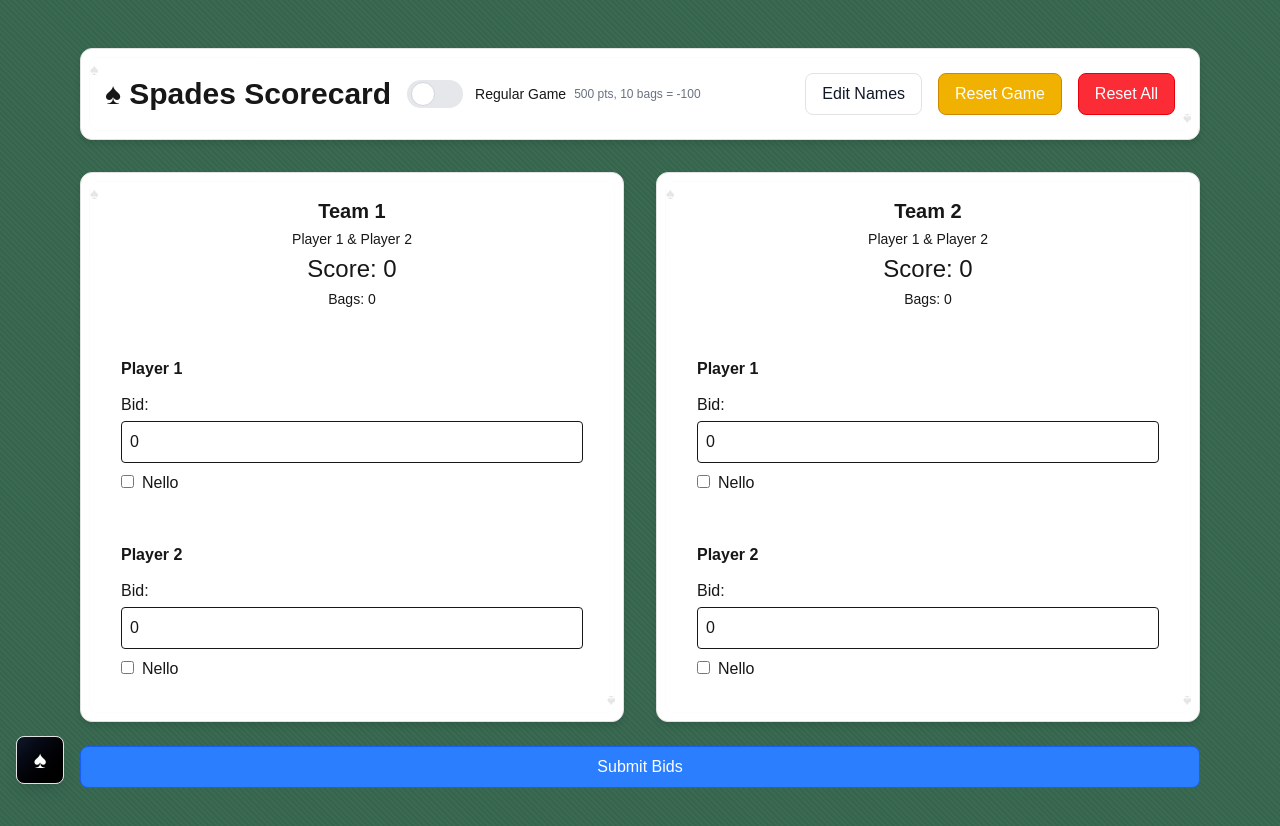
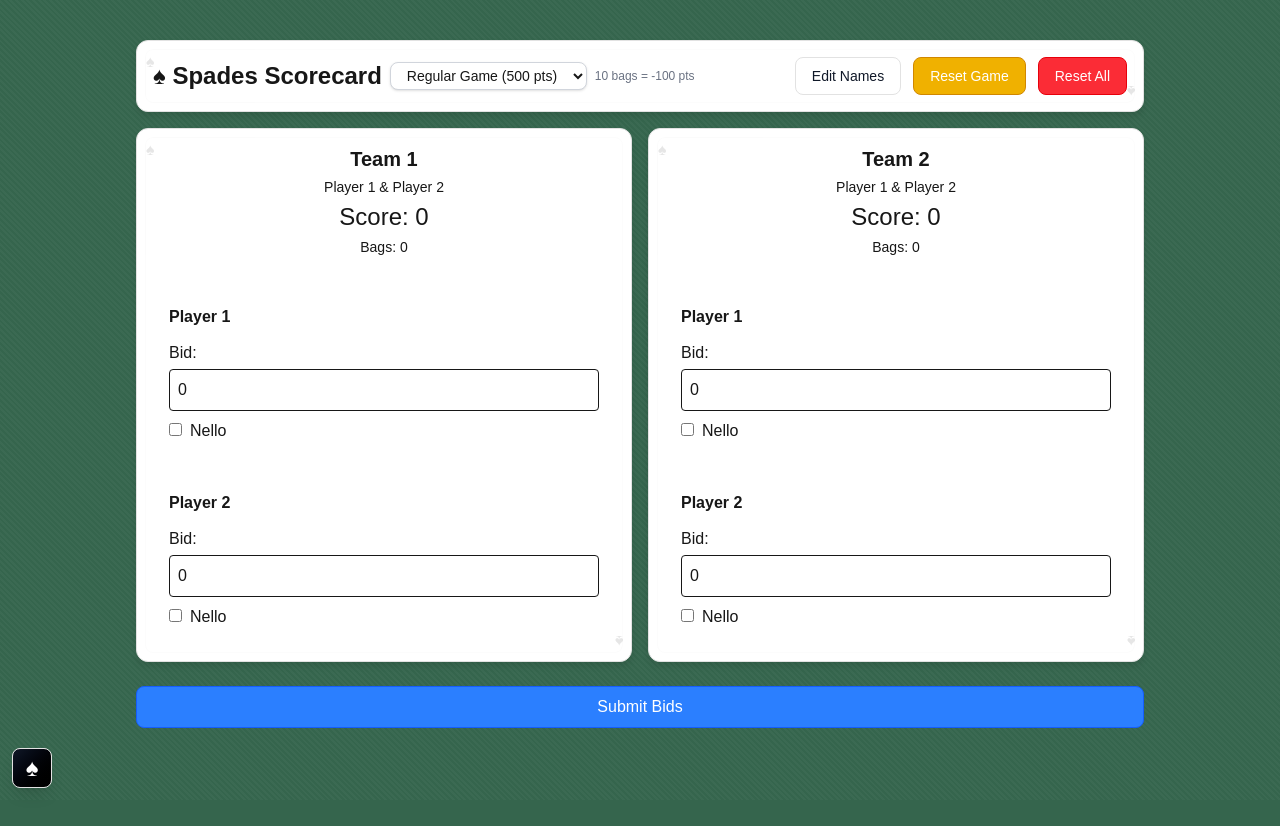
Before and after one commit to apandey16/spades_scorecard, a Next.js app: page / in a window 1280 px wide. Shown: the top 826 px of the page. After the commit the page ends 800 px from the top, so only its background shows below. Built offline with nearby package versions, Linux system fonts and the light colour scheme.

Commit message:
added baseline tournement rule stuff

```diff
--- a/app/components/SpadesGame.tsx
+++ b/app/components/SpadesGame.tsx
@@ -13,6 +13,7 @@ interface TeamScore {
 interface Player {
   bid: number;
   isNello: boolean;
+  isBlindNello: boolean;
   nelloSuccess?: boolean;
 }
 
@@ -32,6 +33,7 @@ interface Round {
 const initialPlayerState: Player = {
   bid: 0,
   isNello: false,
+  isBlindNello: false,
 };
 
 const initialRoundState: Round = {
@@ -60,7 +62,7 @@ The Deal:
 The first dealer is chosen by a draw for high card, and thereafter the turn to deal proceeds clockwise. The entire deck is dealt one at a time, face down, beginning on the dealer's left. The players then pick up their cards and arrange them by suits and rank.
 
 The Bidding:
-Each player decides how many tricks they will be able to take and the total number of tricks that need to be won by the team is the sum of what each player bid. The player to the dealer's left starts the bidding and, in turn, each player states how many tricks they expect to win. Any player can call 'nello' which implies that they are bidding 0 wins. The total number of tricks between all 4 players must be less than or equal to 13.
+Each player decides how many tricks (or hands) they will be able to win and the total number of tricks that need to be won by the team is the sum of what each player bid. The player to the dealer's left starts the bidding and, in turn, each player states how many tricks they expect to win. Any player can call 'nello' which implies that they are bidding 0 wins. The total number of tricks between all 4 players must be less than or equal to 13.
 
 The Play:
 The player on the dealer's left makes the opening lead, and players must follow suit, if possible. If a player cannot follow suit, they may play a trump or discard. The trick is won by the player who plays the highest trump or if no trump was played, the player who played the highest card in the suit led. The player who wins the trick leads next. Play continues until none of the players have any cards left. Each hand is worth 13 tricks. Spades cannot be led unless played previously or player to lead has nothing but Spades in their hand.
@@ -69,6 +71,8 @@ How to Keep Score:
 The game is scored as a team. If one person on the team bids 3 tricks and the other bids 4 tricks, the team as a whole needs to win seven tricks to make the contract.
 
 For making the contract (the number of tricks bid), the team scores 10 points for each trick bid. If a player called 'nello' and successfully didn't win a single trick, they gained 100 points, otherwise they lose 100 points. For each overtrick won, the team recives a 'bag' and a deduction of 100 points is made every time a team accumulates 10 bags throughout the game. Thus, the object is always to fulfill the bid exactly.
+
+When a team is behind by 250 points or more, their players have the option to call a 'blind nello'. A blind nello is worth 200 points if successful (no tricks won) but also loses 200 points if failed (any tricks won). This provides a strategic comeback mechanism for teams that are significantly behind.
 
 For example, if the team's bid is Seven and they make seven tricks, the score would be 70. If the bid was Five and the team won eight tricks, the score would be 50 points: 50 points for the bid, and 3 bags for the three overtricks.
 
@@ -103,10 +107,16 @@ export default function SpadesGame() {
   const [history, setHistory] = useState<Round[]>([]);
   const [isEditing, setIsEditing] = useState(false);
   const [isShortGame, setIsShortGame] = useState(false);
+  const [isTournamentRules, setIsTournamentRules] = useState(false);
+  const [isFinalsGame, setIsFinalsGame] = useState(false);
+  const [isDoubleNilAllowed, setIsDoubleNilAllowed] = useState(false);
   const [isHydrated, setIsHydrated] = useState(false);
   const [showRules, setShowRules] = useState(false);
   const [editingHistoryIndex, setEditingHistoryIndex] = useState<number | null>(null);
   const [editingRound, setEditingRound] = useState<Round | null>(null);
+  const [totalBagsTeam1, setTotalBagsTeam1] = useState(0);
+  const [totalBagsTeam2, setTotalBagsTeam2] = useState(0);
+  const [roundNumber, setRoundNumber] = useState(1);
 
   // Handle hydration and localStorage in a single useEffect
   useEffect(() => {
@@ -167,9 +177,9 @@ export default function SpadesGame() {
     players.forEach(player => {
       if (player.isNello) {
         if (player.nelloSuccess) {
-          newScore.score += 100;
+          newScore.score += player.isBlindNello ? 200 : 100;
         } else {
-          newScore.score -= 100;
+          newScore.score -= player.isBlindNello ? 200 : 100;
         }
       } else {
         totalBid += player.bid;
@@ -186,7 +196,19 @@ export default function SpadesGame() {
     newScore.bags += totalBags;
 
     // Check for bag penalty based on game type
-    if (isShortGame) {
+    if (isTournamentRules) {
+      if (isFinalsGame) {
+        while (newScore.bags >= 10) {
+          newScore.score -= 100;
+          newScore.bags -= 10;
+        }
+      } else {
+        while (newScore.bags >= 5) {
+          newScore.score -= 50;
+          newScore.bags -= 5;
+        }
+      }
+    } else if (isShortGame) {
       while (newScore.bags >= 5) {
         newScore.score -= 50;
         newScore.bags -= 5;
@@ -205,7 +227,12 @@ export default function SpadesGame() {
     const playerKey = `team${team}Player${player}` as keyof Round;
     let value: number | boolean;
 
-    if (field === 'isNello') {
+    if (field === 'isNello' || field === 'isBlindNello') {
+      // Prevent blind nellos in tournament mode regular games
+      if (field === 'isBlindNello' && isTournamentRules && !isFinalsGame) {
+        alert("Blind Nellos are not allowed in tournament regular games!");
+        return;
+      }
       value = e.target.checked;
     } else {
       // For bid field: handle empty input and invalid numbers
@@ -222,7 +249,8 @@ export default function SpadesGame() {
       [playerKey]: {
         ...(prev[playerKey] as Player),
         [field]: value,
-        ...(field === 'isNello' && value ? { bid: 0 } : {}),
+        ...(field === 'isNello' && value ? { bid: 0, isBlindNello: false } : {}),
+        ...(field === 'isBlindNello' && value ? { bid: 0, isNello: true } : {}),
       }
     }));
   };
@@ -321,11 +349,17 @@ export default function SpadesGame() {
     const team1PointChange = newTeam1Score.score - team1Score.score;
     const team2PointChange = newTeam2Score.score - team2Score.score;
 
-    const confirmMessage = `Round Summary:\n\n${team1Score.name}:\nPoints: ${team1Score.score} → ${newTeam1Score.score} (${team1PointChange >= 0 ? '+' : ''}${team1PointChange})\nBags: ${team1Score.bags} → ${newTeam1Score.bags}\n\n${team2Score.name}:\nPoints: ${team2Score.score} → ${newTeam2Score.score} (${team2PointChange >= 0 ? '+' : ''}${team2PointChange})\nBags: ${team2Score.bags} → ${newTeam2Score.bags}\n\nConfirm to finalize round?`;
+    // Calculate total bags for tournament mode
+    const newTotalBagsTeam1 = totalBagsTeam1 + currentRound.team1Bags;
+    const newTotalBagsTeam2 = totalBagsTeam2 + currentRound.team2Bags;
+
+    const confirmMessage = `Round Summary:\n\n${team1Score.name}:\nPoints: ${team1Score.score} → ${newTeam1Score.score} (${team1PointChange >= 0 ? '+' : ''}${team1PointChange})\nBags: ${team1Score.bags} → ${newTeam1Score.bags}\nTotal Bags: ${newTotalBagsTeam1}\n\n${team2Score.name}:\nPoints: ${team2Score.score} → ${newTeam2Score.score} (${team2PointChange >= 0 ? '+' : ''}${team2PointChange})\nBags: ${team2Score.bags} → ${newTeam2Score.bags}\nTotal Bags: ${newTotalBagsTeam2}\n\nConfirm to finalize round?`;
 
     if (window.confirm(confirmMessage)) {
       setTeam1Score(newTeam1Score);
       setTeam2Score(newTeam2Score);
+      setTotalBagsTeam1(newTotalBagsTeam1);
+      setTotalBagsTeam2(newTotalBagsTeam2);
 
       // Calculate bags for the round
       const team1RoundBags = Math.max(0, currentRound.team1Tricks -
@@ -344,14 +378,37 @@ export default function SpadesGame() {
 
       setHistory(prev => [...prev, roundWithBags]);
       setCurrentRound(initialRoundState);
+      setRoundNumber(prev => prev + 1);
 
-      // Check for game end
-      const winningScore = isShortGame ? 250 : 500;
+      // Check for game end conditions in tournament mode
+      if (isTournamentRules && !isFinalsGame) {
+        if (roundNumber >= 8 || newTeam1Score.score >= 250 || newTeam2Score.score >= 250) {
+          let winner;
+          if (newTeam1Score.score === newTeam2Score.score) {
+            // If scores are tied, use total bags as tiebreaker
+            winner = newTotalBagsTeam1 < newTotalBagsTeam2 ? team1Score.name : team2Score.name;
+          } else {
+            winner = newTeam1Score.score > newTeam2Score.score ? team1Score.name : team2Score.name;
+          }
+          setTimeout(() => {
+            alert(`Game Over! ${winner} wins!\n\nFinal Scores:\n${team1Score.name}: ${newTeam1Score.score} (${newTotalBagsTeam1} total bags)\n${team2Score.name}: ${newTeam2Score.score} (${newTotalBagsTeam2} total bags)`);
+          }, 100);
+        }
+      } else {
+        // Regular winning condition check
+        const winningScore = isTournamentRules && isFinalsGame ? 500 : (isShortGame ? 250 : 500);
         if (newTeam1Score.score >= winningScore || newTeam2Score.score >= winningScore) {
-        const winner = newTeam1Score.score > newTeam2Score.score ? team1Score.name : team2Score.name;
+          let winner;
+          if (newTeam1Score.score === newTeam2Score.score) {
+            // If scores are tied, use total bags as tiebreaker
+            winner = newTotalBagsTeam1 < newTotalBagsTeam2 ? team1Score.name : team2Score.name;
+          } else {
+            winner = newTeam1Score.score > newTeam2Score.score ? team1Score.name : team2Score.name;
+          }
           setTimeout(() => {
-          alert(`Game Over! ${winner} wins!`);
+            alert(`Game Over! ${winner} wins!\n\nFinal Scores:\n${team1Score.name}: ${newTeam1Score.score} (${newTotalBagsTeam1} total bags)\n${team2Score.name}: ${newTeam2Score.score} (${newTotalBagsTeam2} total bags)`);
           }, 100);
+        }
       }
     }
   };
@@ -411,7 +468,10 @@ export default function SpadesGame() {
     const playerKey = `team${team}Player${player}` as keyof Round;
     const playerData = currentRound[playerKey] as Player;
     const teamScore = team === 1 ? team1Score : team2Score;
+    const otherTeamScore = team === 1 ? team2Score : team1Score;
     const playerName = player === 1 ? teamScore.player1Name : teamScore.player2Name;
+    const pointDifference = otherTeamScore.score - teamScore.score;
+    const canUseBlindNello = (!isTournamentRules || isFinalsGame) && pointDifference >= 250;
 
     if (!playerData.isNello) return null;
 
@@ -448,7 +508,10 @@ export default function SpadesGame() {
     const playerKey = `team${team}Player${player}` as keyof Round;
     const playerData = currentRound[playerKey] as Player;
     const teamScore = team === 1 ? team1Score : team2Score;
+    const otherTeamScore = team === 1 ? team2Score : team1Score;
     const playerName = player === 1 ? teamScore.player1Name : teamScore.player2Name;
+    const pointDifference = otherTeamScore.score - teamScore.score;
+    const canUseBlindNello = (!isTournamentRules || isFinalsGame) && pointDifference >= 250;
 
     return (
       <div className="bg-white dark:bg-gray-700 p-4 rounded">
@@ -467,16 +530,30 @@ export default function SpadesGame() {
             className="w-full mt-1 p-2 rounded border dark:bg-gray-600"
           />
         </label>
+        <div className="space-y-2">
           <label className="block">
             <input
               type="checkbox"
               checked={playerData.isNello}
               onChange={(e) => handleInputChange(e, team, player, 'isNello')}
-            disabled={isEditing}
+              disabled={isEditing || playerData.isBlindNello}
               className="mr-2"
             />
             Nello
           </label>
+          {canUseBlindNello && (
+            <label className="block">
+              <input
+                type="checkbox"
+                checked={playerData.isBlindNello}
+                onChange={(e) => handleInputChange(e, team, player, 'isBlindNello')}
+                disabled={isEditing}
+                className="mr-2"
+              />
+              Blind Nello
+            </label>
+          )}
+        </div>
       </div>
     );
   };
@@ -669,7 +746,7 @@ export default function SpadesGame() {
       totalBags += roundBags;
 
       // Reset bags when penalty threshold is reached
-      const threshold = isShortGame ? 5 : 10;
+      const threshold = isTournamentRules ? 7 : (isShortGame ? 5 : 10);
       if (totalBags >= threshold) {
         totalBags = totalBags % threshold;
       }
@@ -698,9 +775,9 @@ export default function SpadesGame() {
     const team2PointChange = newTeam2Score.score - team2Score.score;
 
     return (
-      <div className="card-style spade-pattern p-6 my-8">
-        <h3 className="text-2xl font-bold mb-6">Score Preview</h3>
-        <div className="grid grid-cols-1 sm:grid-cols-2 gap-8">
+      <div className="card-style spade-pattern p-4 my-4">
+        <h3 className="text-xl font-bold mb-4">Score Preview</h3>
+        <div className="grid grid-cols-1 sm:grid-cols-2 gap-4">
           {/* Team 1 */}
           <div className="card-style p-4">
             <h4 className="text-xl font-semibold mb-4">{team1Score.name}</h4>
@@ -782,47 +859,85 @@ export default function SpadesGame() {
 
   return (
     <>
-      <div className="w-full max-w-6xl mx-auto p-2 sm:p-4">
-        <div className="card-style spade-pattern p-4 sm:p-6 mb-8">
-          <div className="flex flex-col sm:flex-row justify-between items-center gap-4">
-            <div className="flex flex-col sm:flex-row items-center gap-4 w-full sm:w-auto">
-              <h1 className="text-2xl sm:text-3xl font-bold">♠ Spades Scorecard</h1>
+      <div className="w-full max-w-5xl mx-auto p-2">
+        <div className="card-style spade-pattern p-3 sm:p-4 mb-4">
+          <div className="flex flex-col sm:flex-row justify-between items-center gap-2">
+            <div className="flex flex-col sm:flex-row items-center gap-2 w-full sm:w-auto">
+              <h1 className="text-xl sm:text-2xl font-bold">♠ Spades Scorecard</h1>
               <div className="flex flex-col sm:flex-row items-center gap-2">
-                <label className="relative inline-flex items-center cursor-pointer">
+                <select
+                  value={isTournamentRules ? "tournament" : (isShortGame ? "short" : "regular")}
+                  onChange={(e) => {
+                    setIsShortGame(e.target.value === "short");
+                    setIsTournamentRules(e.target.value === "tournament");
+                    if (e.target.value !== "tournament") {
+                      setIsFinalsGame(false);
+                    }
+                    // Reset round number when changing game type
+                    setRoundNumber(1);
+                    setTotalBagsTeam1(0);
+                    setTotalBagsTeam2(0);
+                  }}
+                  className="px-3 py-1 rounded-lg border border-gray-300 dark:border-gray-600 bg-white dark:bg-gray-700 text-sm font-medium shadow-sm focus:outline-none focus:ring-2 focus:ring-blue-500 disabled:opacity-50 disabled:cursor-not-allowed"
+                  disabled={isEditing}
+                >
+                  <option value="regular">Regular Game (500 pts)</option>
+                  <option value="short">Short Game (250 pts)</option>
+                  <option value="tournament">Tournament Rules!</option>
+                </select>
+                <span className="text-xs text-gray-500 dark:text-gray-400 text-center sm:text-left">
+                  {isTournamentRules ? (
+                    <div className="flex flex-col sm:flex-row items-center gap-2">
+                      <span>{isFinalsGame ? "10 bags = -100 pts" : "5 bags = -50 pts"}</span>
+                      <label className="inline-flex items-center cursor-pointer">
+                        <div className="relative">
                           <input
                             type="checkbox"
-                    checked={isShortGame}
-                    onChange={(e) => setIsShortGame(e.target.checked)}
-                    className="sr-only peer"
-                    disabled={isEditing}
+                            checked={isFinalsGame}
+                            onChange={(e) => {
+                              setIsFinalsGame(e.target.checked);
+                              // Reset round number when changing game type
+                              setRoundNumber(1);
+                              setTotalBagsTeam1(0);
+                              setTotalBagsTeam2(0);
+                            }}
+                            className="sr-only"
                           />
-                  <div className="w-14 h-7 bg-gray-200 peer-focus:outline-none peer-focus:ring-4 peer-focus:ring-blue-300 dark:peer-focus:ring-blue-800 rounded-full peer dark:bg-gray-700 peer-checked:after:translate-x-full rtl:peer-checked:after:-translate-x-full peer-checked:after:border-white after:content-[''] after:absolute after:top-0.5 after:start-[4px] after:bg-white after:border-gray-300 after:border after:rounded-full after:h-6 after:w-6 after:transition-all dark:border-gray-600 peer-checked:bg-blue-600"></div>
-                  <span className="ms-3 text-sm font-medium whitespace-nowrap">
-                    {isShortGame ? "Short Game" : "Regular Game"}
+                          <div className={`w-10 h-6 ${isFinalsGame ? 'bg-blue-600' : 'bg-gray-200 dark:bg-gray-700'} rounded-full transition-colors duration-200 ease-in-out`}>
+                            <div className={`absolute left-0.5 top-0.5 w-5 h-5 bg-white rounded-full shadow transform transition-transform duration-200 ease-in-out ${isFinalsGame ? 'translate-x-4' : 'translate-x-0'}`}></div>
+                          </div>
+                        </div>
+                        <span className="ml-3 text-sm font-medium">{isFinalsGame ? 'Finals Game' : 'Regular Game'}</span>
+                      </label>
+                      {!isFinalsGame && (
+                        <span className="text-xs">
+                          Round {roundNumber}/8
                         </span>
-                </label>
-                <span className="text-xs text-gray-500 dark:text-gray-400 text-center sm:text-left">
-                  {isShortGame ? "250 pts, 5 bags = -50" : "500 pts, 10 bags = -100"}
+                      )}
+                    </div>
+                  ) : (
+                    isShortGame ? "5 bags = -50 pts" : "10 bags = -100 pts"
+                  )}
                 </span>
               </div>
             </div>
-            <div className="flex flex-wrap justify-center sm:justify-end gap-2 sm:gap-4 w-full sm:w-auto">
+            <div className="flex flex-wrap justify-center sm:justify-end gap-2 sm:gap-3 w-full sm:w-auto">
               <button
                 onClick={() => setIsEditing(!isEditing)}
-                className={`button-card ${isEditing ? 'bg-green-500 text-white' : ''}`}
+                className={`button-card px-2 py-1 text-sm ${isEditing ? 'bg-green-500 text-white' : ''}`}
               >
                 {isEditing ? "Save Names" : "Edit Names"}
               </button>
               <button
                 onClick={resetGame}
-                className="button-card bg-yellow-500 text-white"
+                className="button-card bg-yellow-500 text-white px-2 py-1 text-sm"
                 disabled={isEditing}
               >
                 Reset Game
               </button>
               <button
                 onClick={resetEverything}
-                className="button-card bg-red-500 text-white"
+                className="button-card bg-red-500 text-white px-2 py-1 text-sm"
                 disabled={isEditing}
               >
                 Reset All
@@ -831,9 +946,9 @@ export default function SpadesGame() {
           </div>
         </div>
 
-        <div className="grid grid-cols-1 sm:grid-cols-2 gap-4 sm:gap-8">
+        <div className="grid grid-cols-1 sm:grid-cols-2 gap-3 sm:gap-4">
           {/* Left Column - Team 1 */}
-          <div className="card-style spade-pattern p-4 sm:p-6">
+          <div className="card-style spade-pattern p-3 sm:p-4">
             {renderTeamHeader(1, team1Score)}
 
             {!currentRound.biddingComplete ? (
@@ -870,7 +985,7 @@ export default function SpadesGame() {
           </div>
 
           {/* Right Column - Team 2 */}
-          <div className="card-style spade-pattern p-4 sm:p-6">
+          <div className="card-style spade-pattern p-3 sm:p-4">
             {renderTeamHeader(2, team2Score)}
 
             {!currentRound.biddingComplete ? (
@@ -948,8 +1063,8 @@ export default function SpadesGame() {
         </button>
 
         {history.length > 0 && (
-          <div className="card-style mt-8 overflow-hidden">
-            <h3 className="text-lg font-semibold p-4 border-b dark:border-gray-700">Round History</h3>
+          <div className="card-style mt-6 overflow-hidden">
+            <h3 className="text-base font-semibold p-3 border-b dark:border-gray-700">Round History</h3>
             <div className="overflow-x-auto">
               <div className="inline-block min-w-full align-middle">
                 <table className="w-full text-sm">
@@ -1211,15 +1326,15 @@ export default function SpadesGame() {
       </div>
 
       {/* Rules Button */}
-      <div className="fixed bottom-4 left-4 z-[9999]">
+      <div className="fixed bottom-3 left-3 z-[9999]">
         <button
           onClick={() => setShowRules(true)}
-          className="button-card bg-gradient-to-br from-gray-900 to-black text-white rounded-full w-14 h-14 sm:w-12 sm:h-12 flex items-center justify-center shadow-lg hover:scale-110 transition-all duration-300 border-2 border-gray-700"
+          className="button-card bg-gradient-to-br from-gray-900 to-black text-white rounded-full w-10 h-10 flex items-center justify-center shadow-lg hover:scale-110 transition-all duration-300 border-2 border-gray-700"
           title="Game Rules"
           aria-label="Show Game Rules"
           disabled={isEditing}
         >
-          <span className="text-3xl sm:text-2xl">♠</span>
+          <span className="text-2xl">♠</span>
         </button>
       </div>
 
```
Lines whose indentation alone changed are shown as unchanged.
